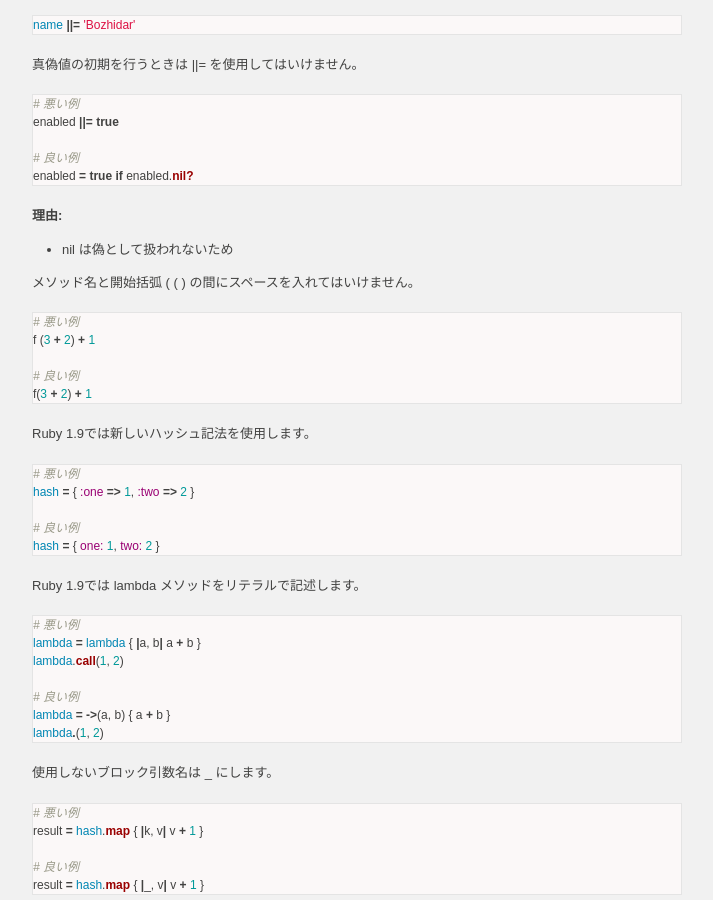
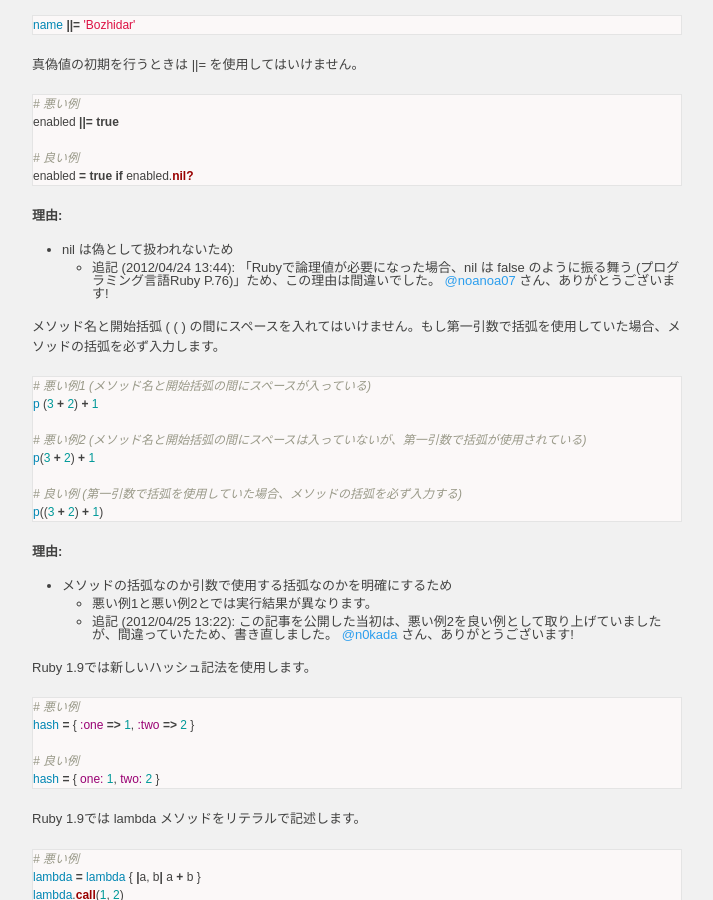
Before and after one commit to bojovs/bojovs.github.com, a Jekyll site: the page built from _posts/2012-04-24-ruby-coding-style.markdown, in a window 1280 px wide and 900 px high, scrolled down 6489 px. Shown: the whole window, without its empty margins (283-996 px from the left). Built offline with Jekyll 4.4.1, drawn with Linux system fonts in a browser that asks for light colours; some web fonts are replaced; comment, search, counter and statistics services are not loaded.

Commit message:
Rubyコーディング規約 記事更新

```diff
--- a/_posts/2012-04-24-ruby-coding-style.markdown
+++ b/_posts/2012-04-24-ruby-coding-style.markdown
@@ -432,17 +432,29 @@ enabled = true if enabled.nil?
 **理由:**
 
 * `nil` は偽として扱われないため
+  * 追記 (2012/04/24 13:44): 「Rubyで論理値が必要になった場合、`nil` は `false` のように振る舞う (プログラミング言語Ruby P.76)」ため、この理由は間違いでした。
+    [@noanoa07](https://twitter.com/#!/noanoa07/status/194643886067560449) さん、ありがとうございます!
 
 
-メソッド名と開始括弧 ( ( ) の間にスペースを入れてはいけません。
+メソッド名と開始括弧 ( ( ) の間にスペースを入れてはいけません。もし第一引数で括弧を使用していた場合、メソッドの括弧を必ず入力します。
 
 {% highlight ruby %}
-# 悪い例
-f (3 + 2) + 1
+# 悪い例1 (メソッド名と開始括弧の間にスペースが入っている)
+p (3 + 2) + 1
 
-# 良い例
-f(3 + 2) + 1
+# 悪い例2 (メソッド名と開始括弧の間にスペースは入っていないが、第一引数で括弧が使用されている)
+p(3 + 2) + 1
+
+# 良い例 (第一引数で括弧を使用していた場合、メソッドの括弧を必ず入力する)
+p((3 + 2) + 1)
 {% endhighlight %}
+
+**理由:**
+
+* メソッドの括弧なのか引数で使用する括弧なのかを明確にするため
+  * 悪い例1と悪い例2とでは実行結果が異なります。
+  * 追記 (2012/04/25 13:22): この記事を公開した当初は、悪い例2を良い例として取り上げていましたが、間違っていたため、書き直しました。
+    [@n0kada](https://twitter.com/#!/n0kada/status/194980561813635073) さん、ありがとうございます!
 
 
 Ruby 1.9では新しいハッシュ記法を使用します。
```
